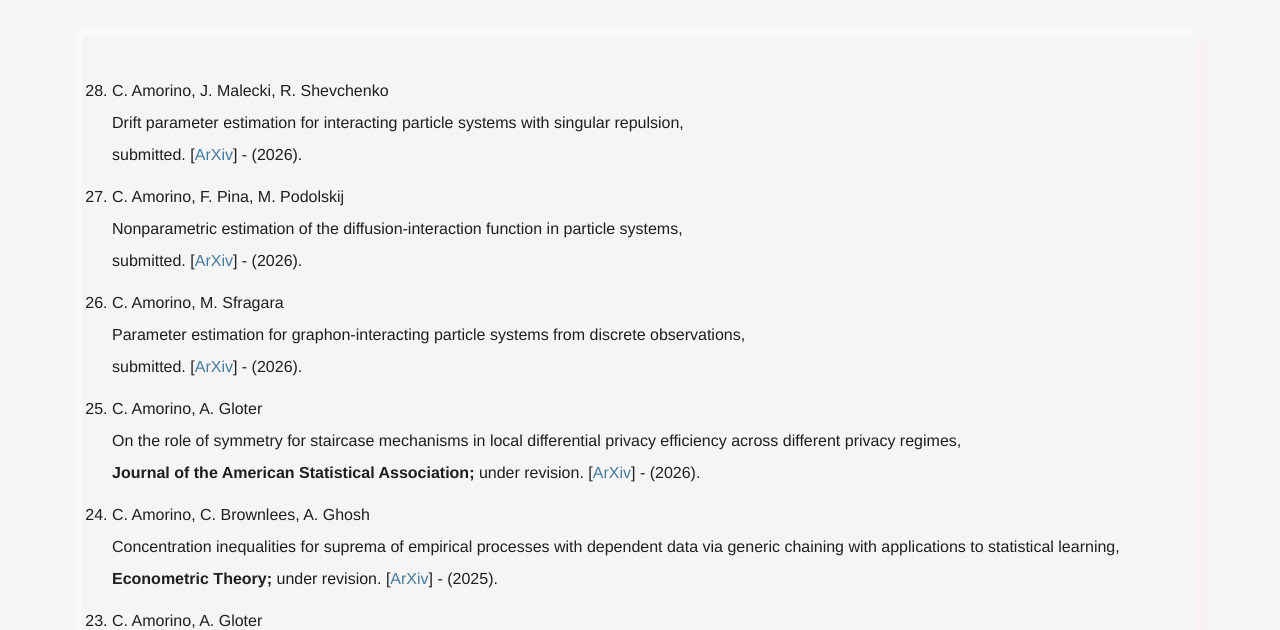
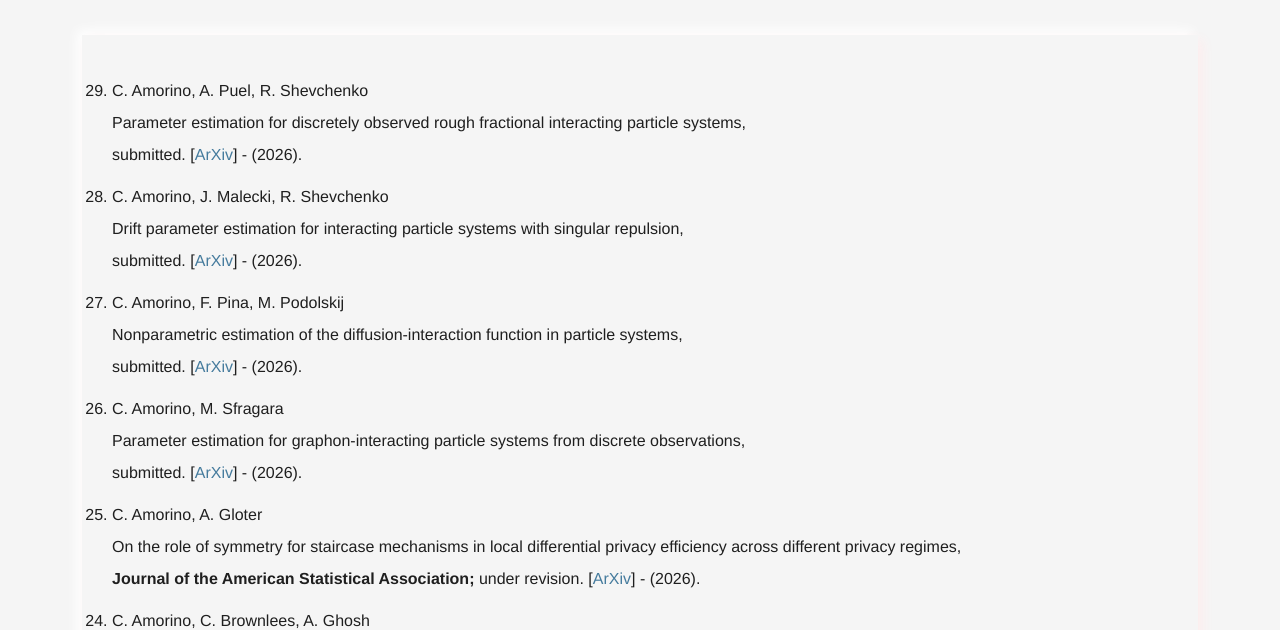
Before and after one commit to chiaraamorino/chiaraamorino.github.io, a plain HTML site: page research.html in a window 1280 px wide. Shown: the part 172-802 px from the top of the page. Drawn offline with nearby package versions, Linux system fonts and the light colour scheme.

Commit message:
Add files via upload

```diff
--- a/research.html
+++ b/research.html
@@ -52,6 +52,13 @@
             <h2 class="transition-slow transition-border">Publications</h2>
             <p><em>You may download preprint versions (arXiv), for the final versions consult the original sources.</em></p>
             <ol class="list box-shadow mt-30" reversed>
+
+                <li>C. Amorino, A. Puel, R. Shevchenko <br> Parameter estimation for discretely observed rough fractional
+                    interacting particle systems, <br> submitted.
+                    [<a rel="nofollow"
+                                       href="https://arxiv.org/pdf/2611.24287"
+                                       target="_blank">ArXiv</a>] - (2026).
+
 
                 <li>C. Amorino, J. Malecki, R. Shevchenko <br> Drift parameter estimation for interacting particle systems with singular repulsion, <br> submitted.
                     [<a rel="nofollow"
```
